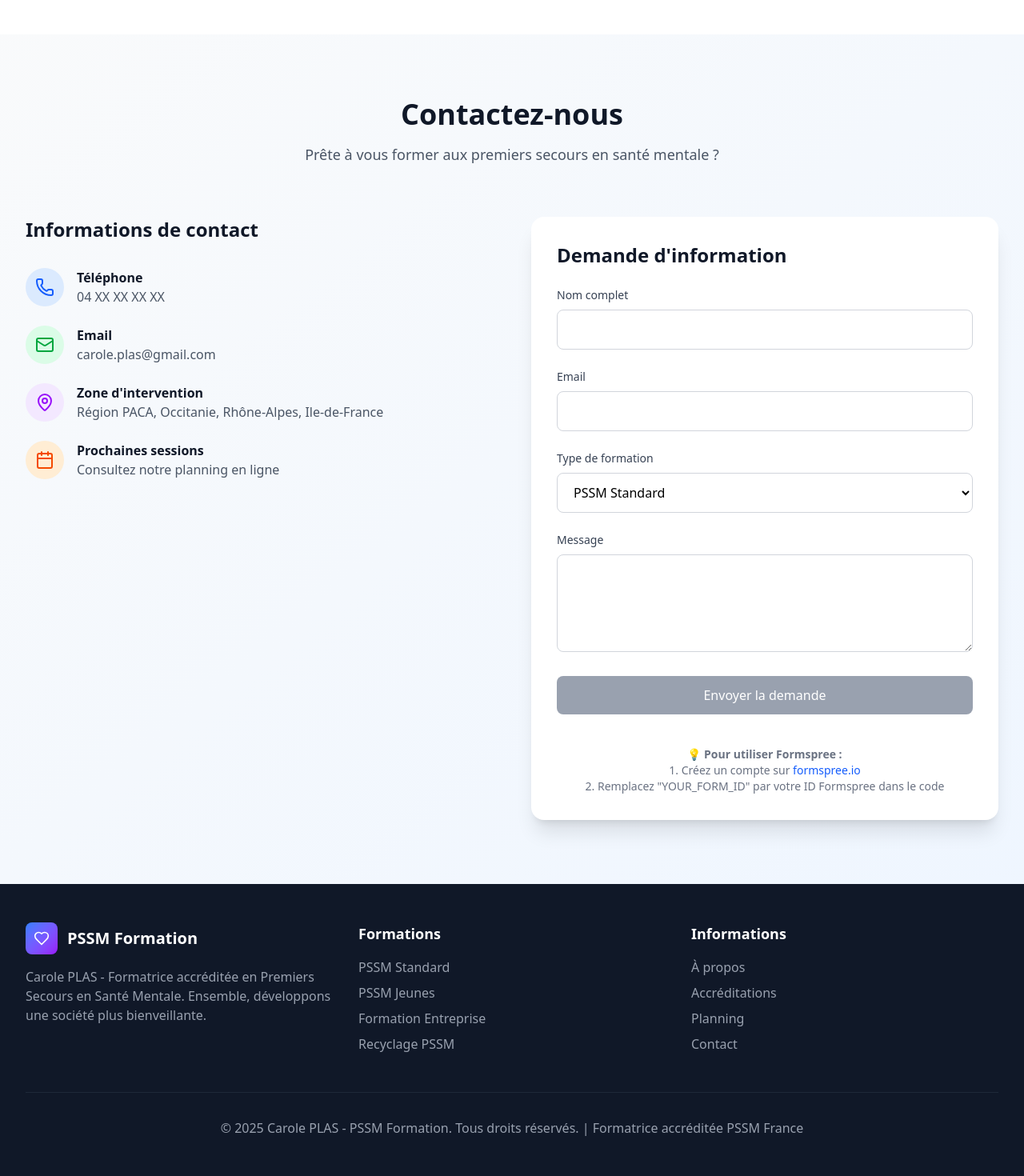
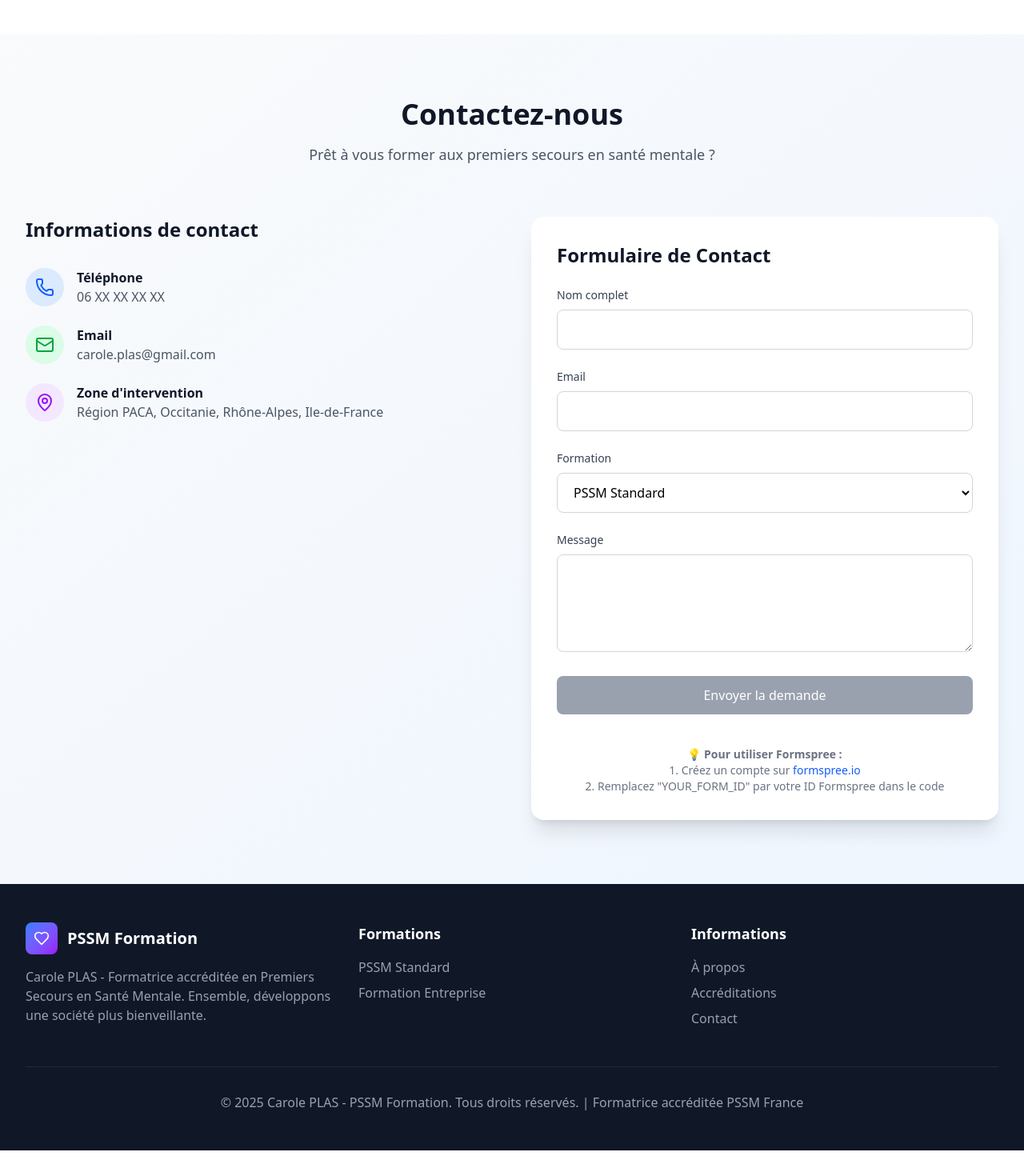
Before and after one commit to Web3-League/carole-pssm-site, a React (Vite) app: page / in a window 1280 px wide. Shown: the part 2405-3875 px from the top of the page at 80% size. After the commit the page ends 3843 px from the top, so only its background shows below. Built offline with nearby package versions, Linux system fonts and the light colour scheme.

Commit message:
update with new informations

```diff
--- a/src/App.jsx
+++ b/src/App.jsx
@@ -507,7 +507,7 @@ function App() {
               Témoignages
             </h3>
             <p className="text-lg text-gray-600">
-              Ce que disent les participants à nos formations
+              Ce que disent les participants de nos formations
             </p>
           </div>
 
@@ -577,7 +577,7 @@ function App() {
               Contactez-nous
             </h3>
             <p className="text-lg text-gray-600">
-              Prête à vous former aux premiers secours en santé mentale ?
+              Prêt à vous former aux premiers secours en santé mentale ?
             </p>
           </div>
 
@@ -594,7 +594,7 @@ function App() {
                   </div>
                   <div>
                     <h5 className="font-semibold text-gray-900">Téléphone</h5>
-                    <p className="text-gray-600">04 XX XX XX XX</p>
+                    <p className="text-gray-600">06 XX XX XX XX</p>
                   </div>
                 </div>
 
@@ -623,26 +623,12 @@ function App() {
                     </p>
                   </div>
                 </div>
-
-                <div className="flex items-center space-x-4">
-                  <div className="w-12 h-12 bg-orange-100 rounded-full flex items-center justify-center">
-                    <Calendar className="w-6 h-6 text-orange-600" />
-                  </div>
-                  <div>
-                    <h5 className="font-semibold text-gray-900">
-                      Prochaines sessions
-                    </h5>
-                    <p className="text-gray-600">
-                      Consultez notre planning en ligne
-                    </p>
-                  </div>
-                </div>
               </div>
             </div>
 
             <div className="bg-white p-8 rounded-2xl shadow-xl">
               <h4 className="text-2xl font-bold text-gray-900 mb-6">
-                Demande d'information
+                Formulaire de Contact
               </h4>
 
               {submitStatus === "success" && (
@@ -692,7 +678,7 @@ function App() {
                 </div>
                 <div>
                   <label className="block text-sm font-medium text-gray-700 mb-2">
-                    Type de formation
+                    Formation
                   </label>
                   <select
                     name="formation"
@@ -701,11 +687,9 @@ function App() {
                     className="w-full px-4 py-3 border border-gray-300 rounded-lg focus:ring-2 focus:ring-blue-500 focus:border-transparent"
                   >
                     <option value="PSSM Standard">PSSM Standard</option>
-                    <option value="PSSM Jeunes">PSSM Jeunes</option>
                     <option value="Formation Entreprise">
                       Formation Entreprise
                     </option>
-                    <option value="Recyclage PSSM">Recyclage PSSM</option>
                   </select>
                 </div>
                 <div>
@@ -785,17 +769,7 @@ function App() {
                 </li>
                 <li>
                   <a href="#" className="hover:text-white transition-colors">
-                    PSSM Jeunes
-                  </a>
-                </li>
-                <li>
-                  <a href="#" className="hover:text-white transition-colors">
                     Formation Entreprise
-                  </a>
-                </li>
-                <li>
-                  <a href="#" className="hover:text-white transition-colors">
-                    Recyclage PSSM
                   </a>
                 </li>
               </ul>
@@ -812,11 +786,6 @@ function App() {
                 <li>
                   <a href="#" className="hover:text-white transition-colors">
                     Accréditations
-                  </a>
-                </li>
-                <li>
-                  <a href="#" className="hover:text-white transition-colors">
-                    Planning
                   </a>
                 </li>
                 <li>
```
